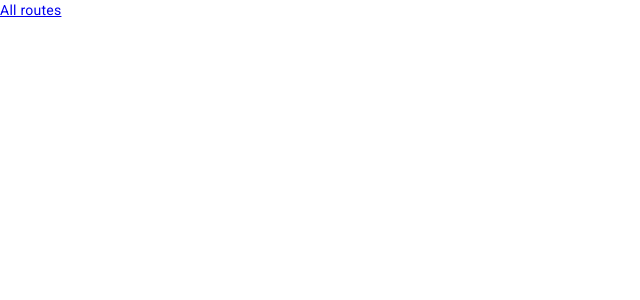
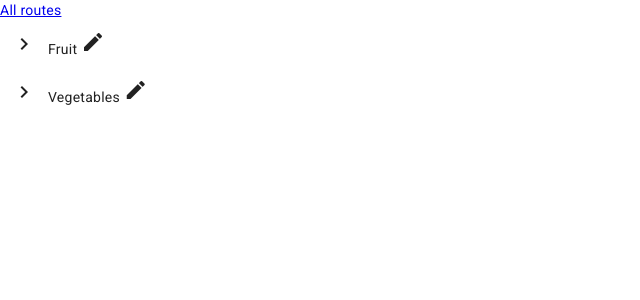
Before and after one commit to Ravi-Royal-143/new-features-try, an Angular app: page /material/mat-tree in a window 1280 px wide. Before the commit this address led to /. Shown: the top 300 px of the page, without its empty margins (0-640 px from the left). Built offline with nearby package versions, Linux system fonts and the light colour scheme.

Commit message:
added edit

```diff
--- a/src/app/app-routing.module.ts
+++ b/src/app/app-routing.module.ts
@@ -19,9 +19,23 @@ const routes: Routes = [
     loadChildren: () => import('./rxjs/rxjs.routes').then(c => c.RXJS_ROUTES)
   },
   {
+    path: 'material',
+    children: [
+      {
+        path: 'mat-tree',
+        loadComponent: () => import('./mat-tree/mat-tree.component').then(c => c.MatTreeComponent)
+      },
+      {
+        path: '',
+        pathMatch: 'full',
+        redirectTo: 'mat-tree'
+      },
+    ]
+  },
+  {
     path: '',
     pathMatch: 'full',
-    redirectTo: 'rxjs'
+    redirectTo: 'material'
   }
 ];
 
--- /dev/null
+++ b/src/app/mat-tree/mat-tree.component.html
@@ -0,0 +1,33 @@
+<mat-tree [dataSource]="dataSource" [treeControl]="treeControl" class="example-tree">
+    <!-- This is the tree node template for leaf nodes -->
+    <!-- There is inline padding applied to this node using styles.
+      This padding value depends on the mat-icon-button width. -->
+    <mat-tree-node *matTreeNodeDef="let node" matTreeNodeToggle>
+        <ng-template *ngTemplateOutlet="editContainer;context: {$implicit: node}"></ng-template>
+    </mat-tree-node>
+    <!-- This is the tree node template for expandable nodes -->
+    <mat-nested-tree-node *matTreeNodeDef="let node; when: hasChild">
+        <div class="mat-tree-node">
+            <button mat-icon-button matTreeNodeToggle [attr.aria-label]="'Toggle ' + node.name">
+                <mat-icon class="mat-icon-rtl-mirror">
+                    {{treeControl.isExpanded(node) ? 'expand_more' : 'chevron_right'}}
+                </mat-icon>
+            </button>
+            <ng-template *ngTemplateOutlet="editContainer;context: {$implicit: node}"></ng-template>
+        </div>
+        <!-- There is inline padding applied to this div using styles.
+            This padding value depends on the mat-icon-button width.  -->
+        <div [class.example-tree-invisible]="!treeControl.isExpanded(node)" role="group">
+            <ng-container matTreeNodeOutlet></ng-container>
+        </div>
+    </mat-nested-tree-node>
+</mat-tree>
+
+<ng-template #editContainer let-nodeData>
+    <ng-container *ngIf="nodeData?.edit; else showContent">
+        <input *ngIf="nodeData?.edit" [(ngModel)]="nodeData.name" (blur)="saveNode(nodeData)">
+    </ng-container>
+    <ng-template #showContent>
+        <span>{{nodeData.name}} <mat-icon (click)="editNode(nodeData)">edit</mat-icon></span>
+    </ng-template>
+</ng-template>
--- /dev/null
+++ b/src/app/mat-tree/mat-tree.component.scss
@@ -0,0 +1,26 @@
+.example-tree-invisible {
+    display: none;
+  }
+
+  .example-tree ul,
+  .example-tree li {
+    margin-top: 0;
+    margin-bottom: 0;
+    list-style-type: none;
+  }
+
+  /*
+   * This padding sets alignment of the nested nodes.
+   */
+  .example-tree .mat-nested-tree-node div[role=group] {
+    padding-left: 40px;
+  }
+
+  /*
+   * Padding for leaf nodes.
+   * Leaf nodes need to have padding so as to align with other non-leaf nodes
+   * under the same parent.
+   */
+  .example-tree div[role=group] > .mat-tree-node {
+    padding-left: 40px;
+  }
--- /dev/null
+++ b/src/app/mat-tree/mat-tree.component.ts
@@ -0,0 +1,59 @@
+import { Component } from '@angular/core';
+import { CommonModule } from '@angular/common';
+import { MatTreeModule } from '@angular/material/tree';
+import { NestedTreeControl } from '@angular/cdk/tree';
+import { MatTreeNestedDataSource } from '@angular/material/tree';
+import { MatIconModule } from '@angular/material/icon';
+import { MatButtonModule } from '@angular/material/button';
+
+import { FoodNode, TREE_DATA } from './mat-tree';
+import { FormsModule } from '@angular/forms';
+
+@Component({
+  selector: 'app-mat-tree',
+  standalone: true,
+  imports: [CommonModule, MatTreeModule, MatIconModule, MatButtonModule, FormsModule],
+  templateUrl: './mat-tree.component.html',
+  styleUrls: ['./mat-tree.component.scss']
+})
+export class MatTreeComponent {
+  treeControl = new NestedTreeControl<FoodNode>(node => node.children);
+  dataSource = new MatTreeNestedDataSource<FoodNode>();
+
+  constructor() {
+    const treeData = this.recursiveNode(TREE_DATA)
+    console.log(treeData)
+    this.dataSource.data = treeData;
+  }
+
+  recursiveNode(nodes: FoodNode[]): FoodNode[] {
+    let res = []
+    for(let node of nodes) {
+      res.push({
+        ...node,
+        edit: false,
+        ...node.children && { children: this.recursiveNode(node.children)}
+      })
+    }
+    return res
+  }
+
+  hasChild = (_: number, node: FoodNode) => !!node.children && node.children.length > 0;
+
+  editNode(node: any) {
+    console.log(node)
+    node.edit = true
+  }
+
+  addNode(data: FoodNode, parentNode: FoodNode) {
+    if (!parentNode.children) {
+      parentNode.children = [];
+    }
+    parentNode.children.push(data);
+    this.treeControl.expand(parentNode);
+  }
+
+  saveNode(node: FoodNode) {
+    node.edit = false;
+  }
+}
--- /dev/null
+++ b/src/app/mat-tree/mat-tree.ts
@@ -0,0 +1,25 @@
+export interface FoodNode {
+    name: string;
+    children?: FoodNode[];
+    edit?:boolean
+}
+
+export const TREE_DATA: FoodNode[] = [
+    {
+        name: 'Fruit',
+        children: [{ name: 'Apple' }, { name: 'Banana' }, { name: 'Fruit loops' }],
+    },
+    {
+        name: 'Vegetables',
+        children: [
+            {
+                name: 'Green',
+                children: [{ name: 'Broccoli' }, { name: 'Brussels sprouts' }],
+            },
+            {
+                name: 'Orange',
+                children: [{ name: 'Pumpkins' }, { name: 'Carrots' }],
+            },
+        ],
+    },
+];
```
Also changed, not shown: 1 other file (tests, documents, lock files or other folders).
